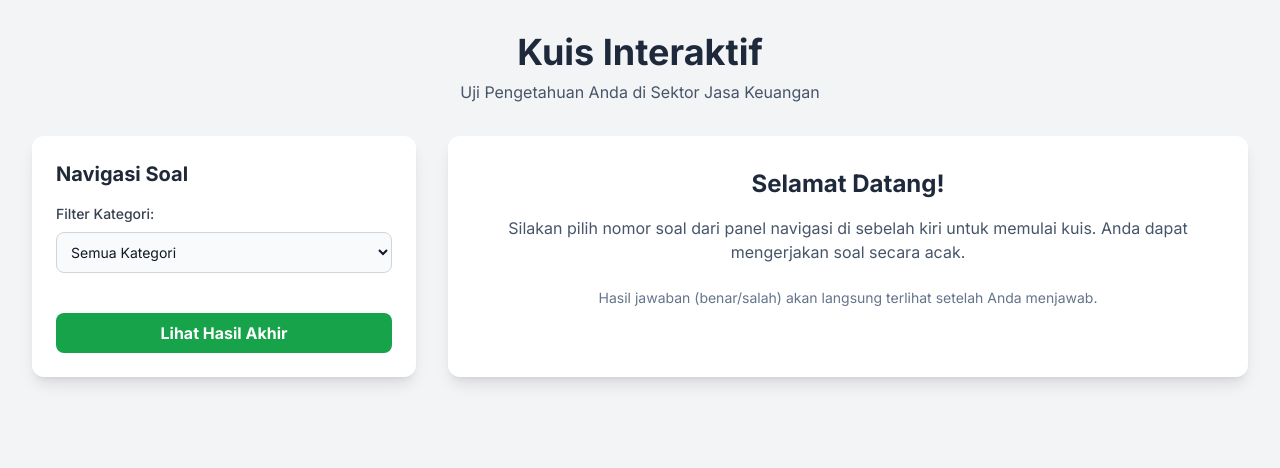
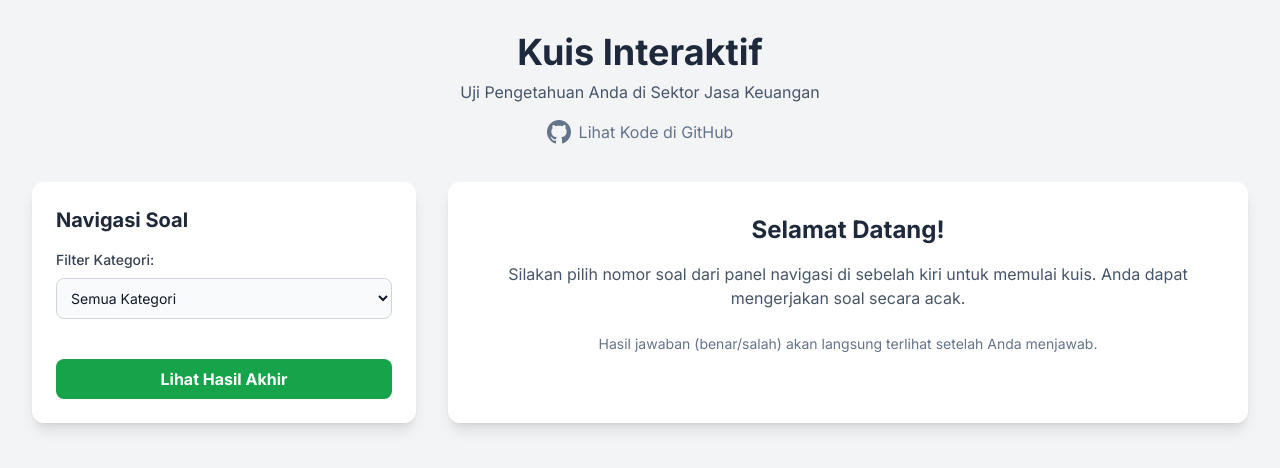
Before and after one commit to DataRahmad990/soal-PVML, a plain HTML site: page index.html in a window 1280 px wide. Drawn offline with nearby package versions, Linux system fonts and the light colour scheme.

Commit message:
Update index.html

```diff
--- a/index.html
+++ b/index.html
@@ -42,7 +42,14 @@
         <header class="text-center mb-8">
             <h1 class="text-3xl md:text-4xl font-bold text-slate-800">Kuis Interaktif</h1>
             <p class="text-slate-600 mt-2">Uji Pengetahuan Anda di Sektor Jasa Keuangan</p>
-        </header>
+
+            <a href="https://github.com/NAMA_USER_ANDA/NAMA_REPO_ANDA" target="_blank" rel="noopener noreferrer" class="inline-flex items-center gap-2 mt-4 text-slate-500 hover:text-slate-800 transition-colors">
+                <svg xmlns="http://www.w3.org/2000/svg" width="24" height="24" viewBox="0 0 24 24" fill="currentColor">
+                    <path d="M12 0c-6.626 0-12 5.373-12 12 0 5.302 3.438 9.8 8.207 11.387.599.111.793-.261.793-.577v-2.234c-3.338.726-4.033-1.416-4.033-1.416-.546-1.387-1.333-1.756-1.333-1.756-1.089-.745.083-.729.083-.729 1.205.084 1.839 1.237 1.839 1.237 1.07 1.834 2.807 1.304 3.492.997.107-.775.418-1.305.762-1.604-2.665-.305-5.467-1.334-5.467-5.931 0-1.311.469-2.381 1.236-3.221-.124-.303-.535-1.524.117-3.176 0 0 1.008-.322 3.301 1.23.957-.266 1.983-.399 3.003-.404 1.02.005 2.047.138 3.006.404 2.291-1.552 3.297-1.23 3.297-1.23.653 1.653.242 2.874.118 3.176.77.84 1.235 1.91 1.235 3.221 0 4.609-2.807 5.624-5.479 5.921.43.372.823 1.102.823 2.222v3.293c0 .319.192.694.801.576 4.765-1.589 8.199-6.086 8.199-11.386 0-6.627-5.373-12-12-12z"/>
+                </svg>
+                Lihat Kode di GitHub
+            </a>
+            </header>
 
         <main class="grid grid-cols-1 lg:grid-cols-3 gap-8">
             <div class="lg:col-span-1 bg-white p-6 rounded-xl shadow-lg h-fit sticky top-8">
```
